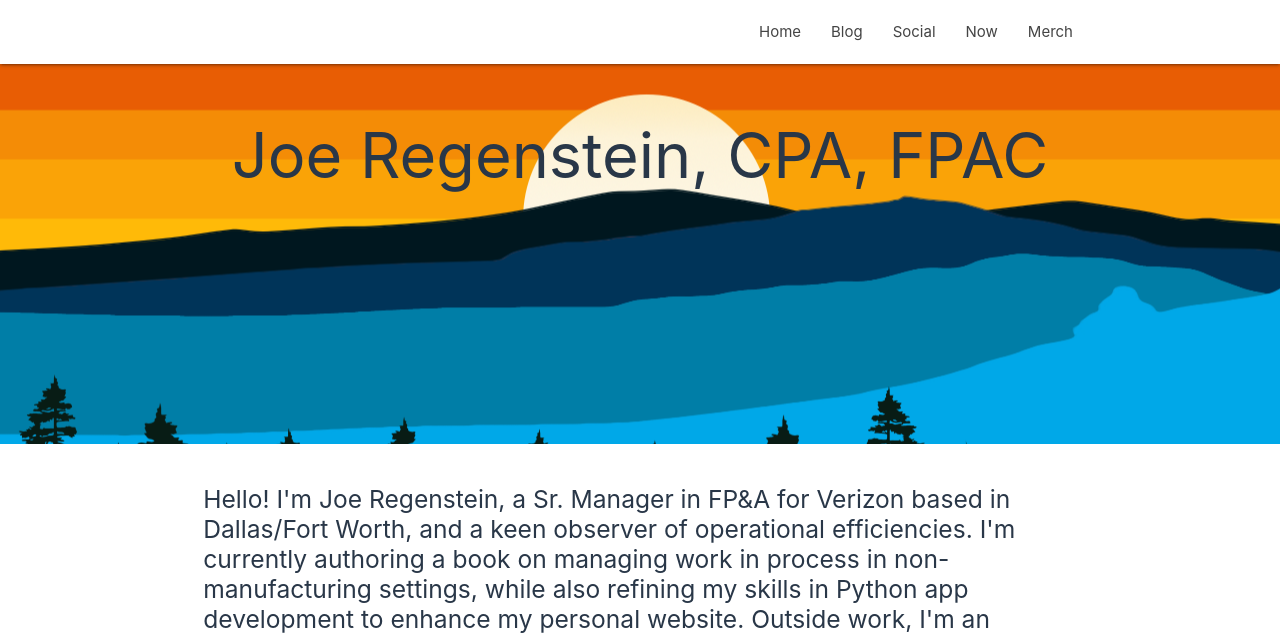
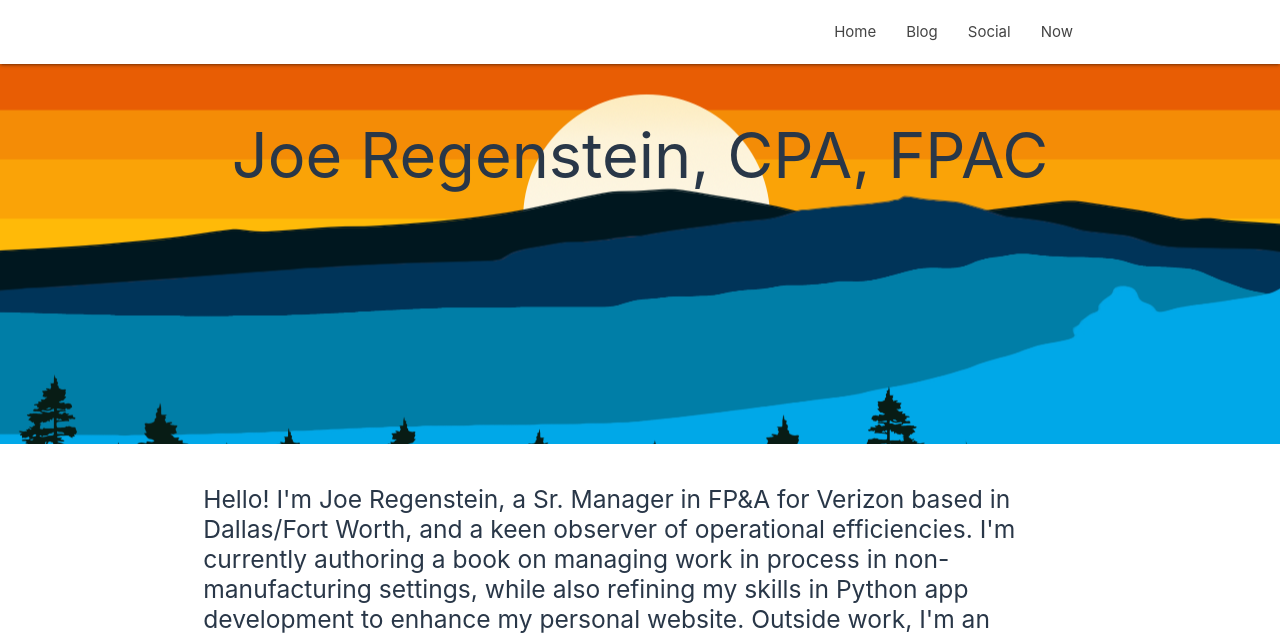
Before and after one commit to joereg4/htdocs, a Flask app: page / in a window 1280 px wide. Shown: the top 633 px of the page. Run offline with Flask 3, Linux system fonts and the light colour scheme; some libraries are stand-ins or nearby versions.

Commit message:
Removed Merch

```diff
--- a/templates/base.html
+++ b/templates/base.html
@@ -34,7 +34,7 @@
             <li><a href="{{ url_for('blogfeed') }}">Blog</a></li>
             <li><a href="{{ url_for('social') }}">Social</a></li>
             <li><a href="{{ url_for('now') }}">Now</a></li>
-            <li><a href="{{ url_for('merch') }}">Merch</a></li>
+            <!--<li><a href="{{ url_for('merch') }}">Merch</a></li>-->
         </ul>
 
         <ul id="nav-mobile" class="sidenav">
```
